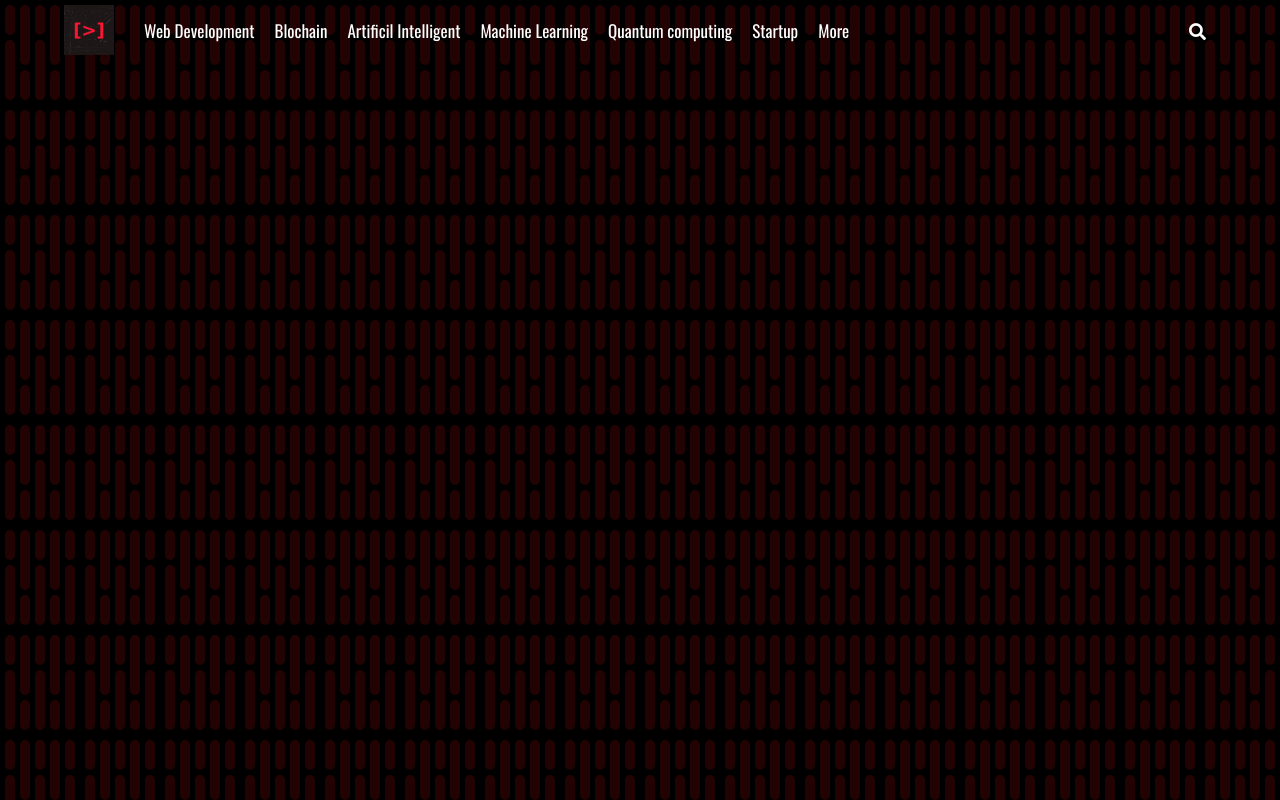
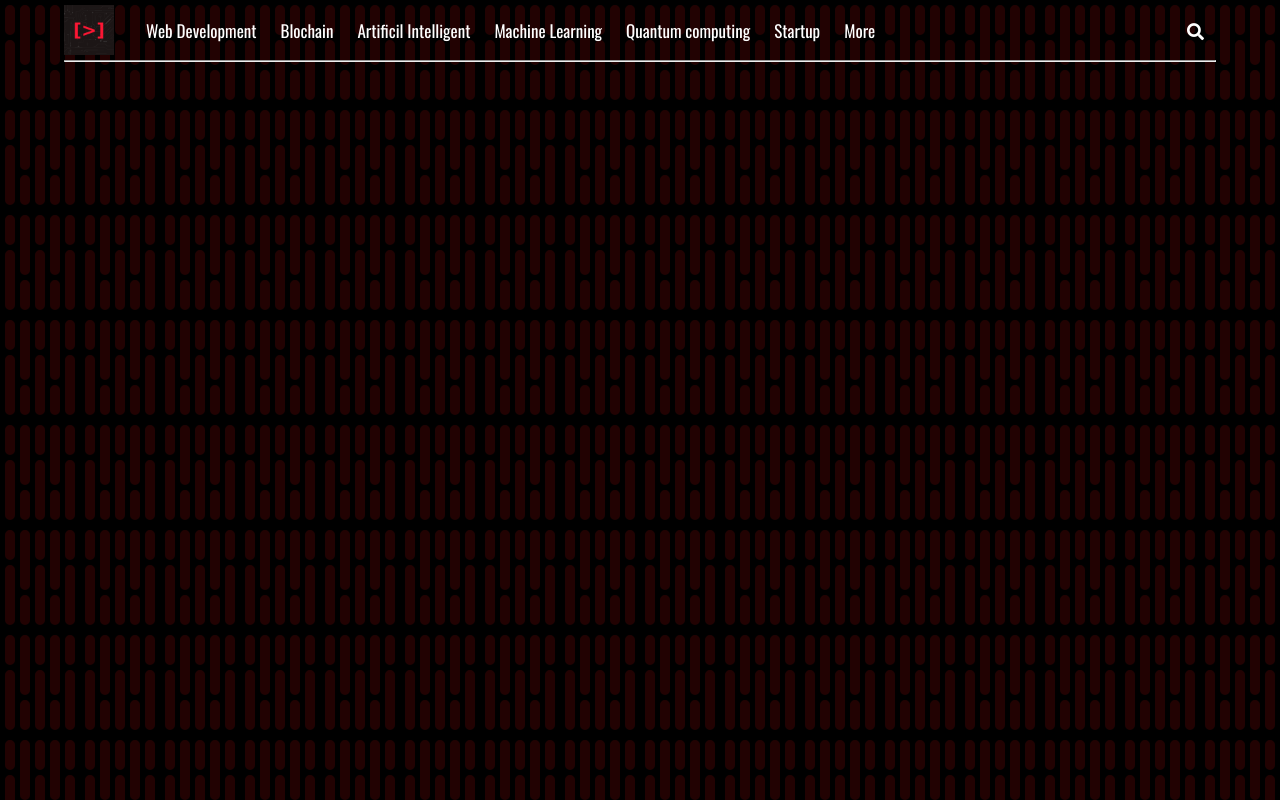
Before and after one commit to Ovtt17/ProyectoPagina, a plain HTML site: page index.html in a window 1280 px wide. Drawn offline with nearby package versions, Linux system fonts and the light colour scheme.

Commit message:
confirmo actualizacion

```diff
--- a/index.html
+++ b/index.html
@@ -47,6 +47,9 @@
                 </li>
             </ul>
         </nav>
+        <hr>
+
+        <!-- -->
     </div>
 </body>
 </html>
--- a/style.css
+++ b/style.css
@@ -47,6 +47,14 @@ ul {
     padding: 10px;
 
 }
+
+.nav-main ul li a:hover {
+    border-bottom: 2px solid #ffffff;
+}
+
+.nav-main ul li a {
+    padding: 2px;
+}
 .nav-main ul.nav-menu {
     flex: 1;
     margin-left: 20px;
```
